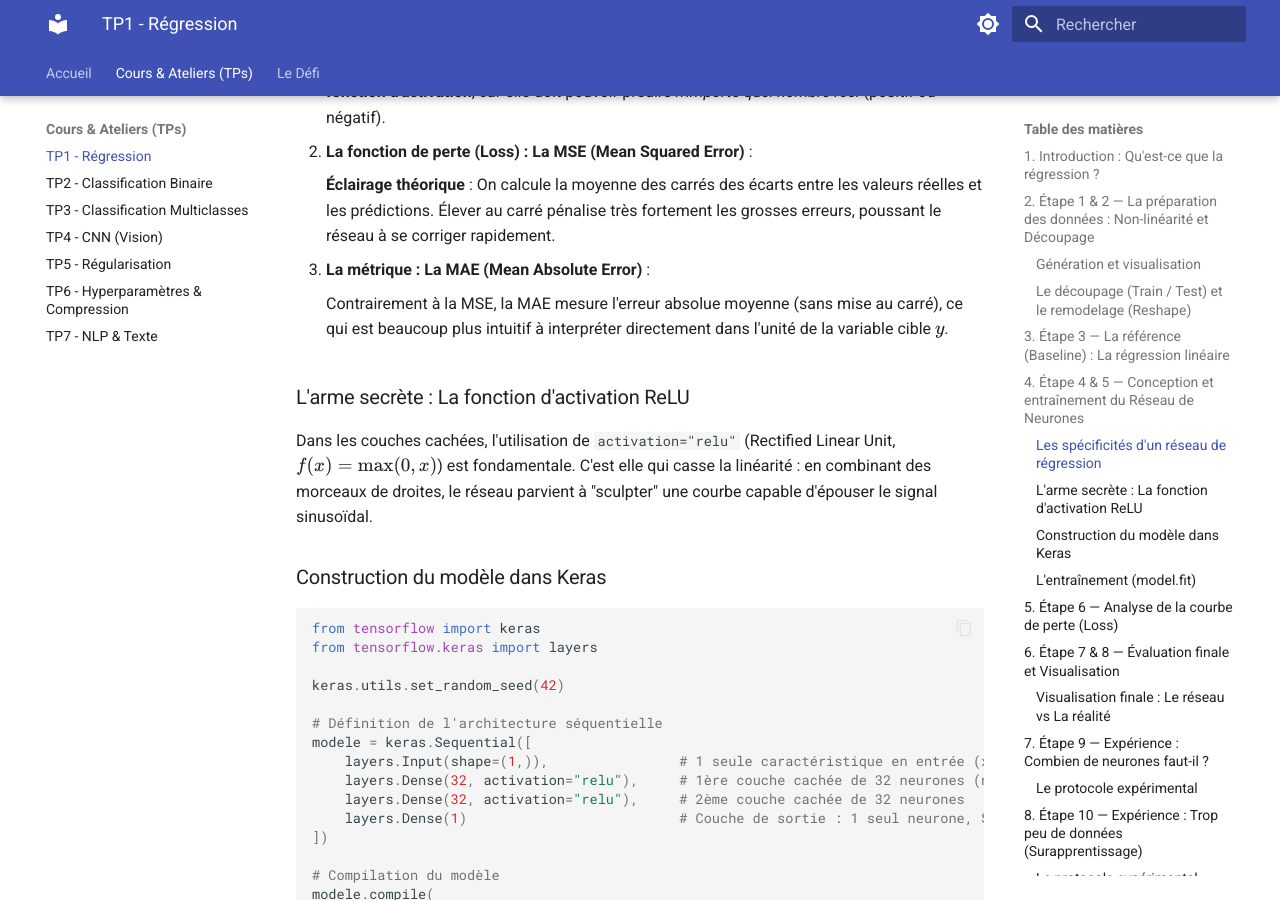
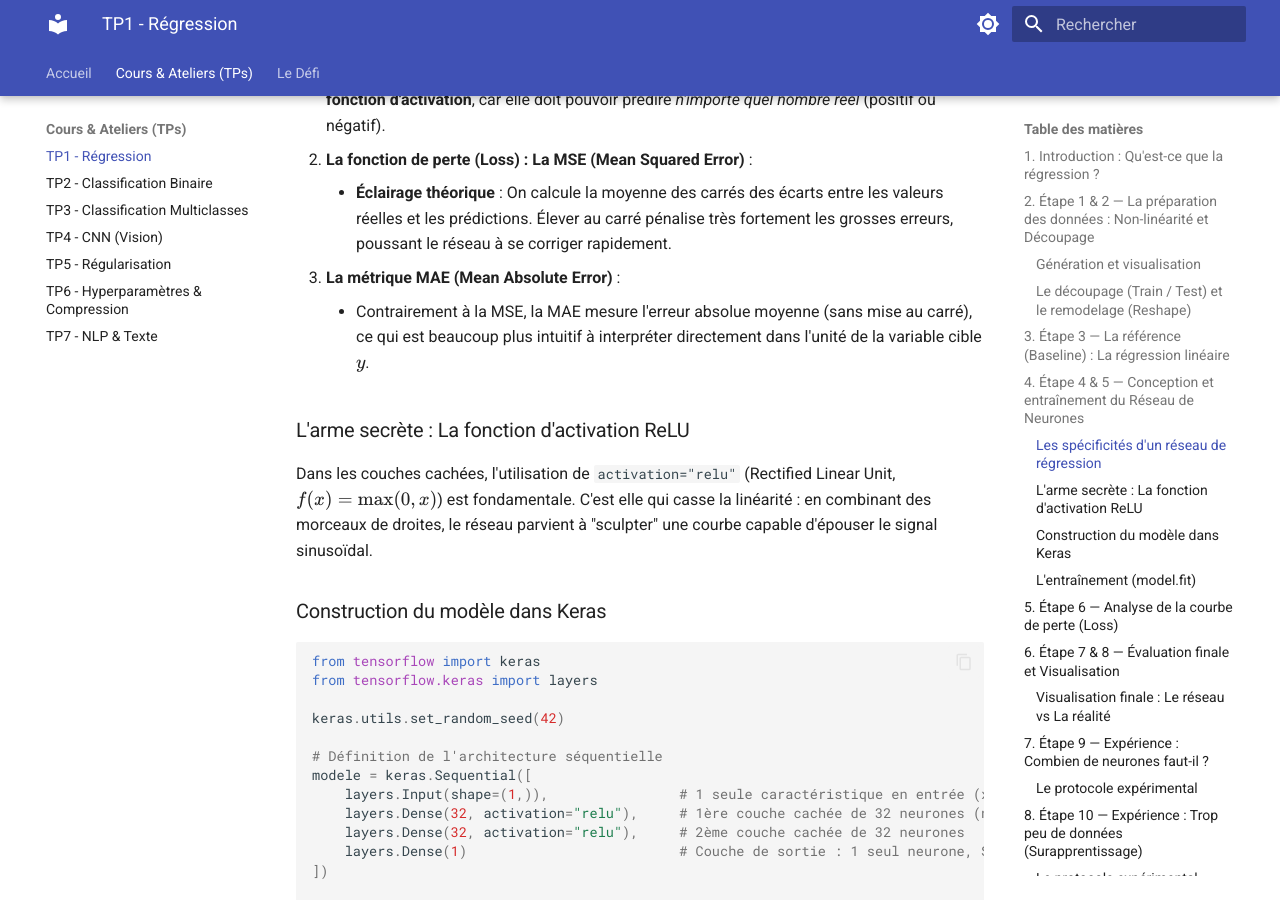
Before and after one commit to GregoryElBajoury/deep-learning-workshops, an MkDocs documentation site: the page built from docs/tps/tp1-regression.md, in a window 1280 px wide and 900 px high, scrolled down 3184 px. Built offline with MkDocs 1.6.1 and Material for MkDocs 9.7.7, drawn with Linux system fonts in a browser that asks for light colours.

```diff
--- a/docs/tps/tp1-regression.md
+++ b/docs/tps/tp1-regression.md
@@ -90,13 +90,14 @@
 Contrairement à la classification binaire (où la dernière couche utilise une fonction d'activation `sigmoid` pour forcer la sortie entre 0 et 1) :
 
 1. **Pas d'activation sur la dernière couche** : La couche de sortie comporte un seul neurone **sans fonction d'activation**, car elle doit pouvoir prédire *n'importe quel nombre réel* (positif ou négatif).
-2. **La fonction de perte (Loss) : La MSE (Mean Squared Error)** :
 
-    **Éclairage théorique** : On calcule la moyenne des carrés des écarts entre les valeurs réelles et les prédictions. Élever au carré pénalise très fortement les grosses erreurs, poussant le réseau à se corriger rapidement.
+3. **La fonction de perte (Loss) : La MSE (Mean Squared Error)** :
 
-3. **La métrique : La MAE (Mean Absolute Error)** :
+    * **Éclairage théorique** : On calcule la moyenne des carrés des écarts entre les valeurs réelles et les prédictions. Élever au carré pénalise très fortement les grosses erreurs, poussant le réseau à se corriger rapidement.
 
-    Contrairement à la MSE, la MAE mesure l'erreur absolue moyenne (sans mise au carré), ce qui est beaucoup plus intuitif à interpréter directement dans l'unité de la variable cible $y$.
+5. **La métrique MAE (Mean Absolute Error)** :
+
+    * Contrairement à la MSE, la MAE mesure l'erreur absolue moyenne (sans mise au carré), ce qui est beaucoup plus intuitif à interpréter directement dans l'unité de la variable cible $y$.
 
 ###  L'arme secrète : La fonction d'activation ReLU
 Dans les couches cachées, l'utilisation de `activation="relu"` (Rectified Linear Unit, $f(x) = \max(0, x)$) est fondamentale. C'est elle qui casse la linéarité : en combinant des morceaux de droites, le réseau parvient à "sculpter" une courbe capable d'épouser le signal sinusoïdal.
```
